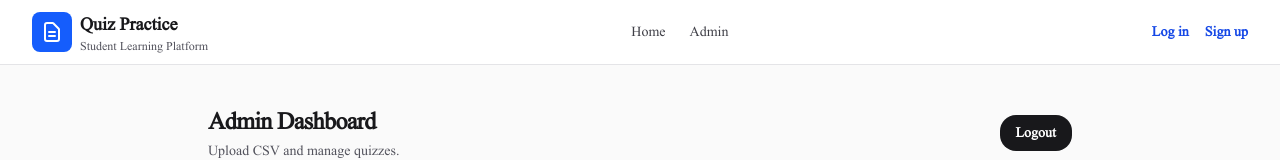
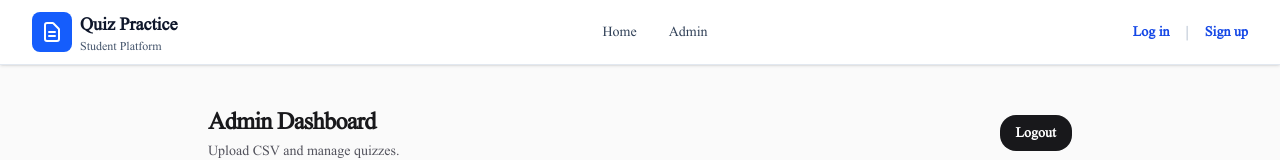
Before and after one commit to Naeem739/mcq-2.0, a Next.js app: page /admin in a window 1280 px wide. Shown: the top 160 px of the page. Built offline with nearby package versions, Linux system fonts and the light colour scheme; no server answers; the database is empty.

Commit message:
improve3.6

```diff
--- a/src/components/AuthNav.tsx
+++ b/src/components/AuthNav.tsx
@@ -5,10 +5,12 @@ import { logoutAction } from "@/app/auth/login/actions";
 
 export default function AuthNav({ user }: { user?: { userId: string; email: string } | null }) {
   return (
-    <div className="flex items-center gap-4">
+    <div className="flex items-center gap-2 sm:gap-4 flex-wrap justify-end">
       {user ? (
         <>
-          <span className="text-sm text-zinc-600">{user.email}</span>
+          <span className="text-xs sm:text-sm text-slate-600 truncate max-w-[120px] sm:max-w-none">
+            {user.email}
+          </span>
           <form
             action={async () => {
               await logoutAction();
@@ -17,18 +19,19 @@ export default function AuthNav({ user }: { user?: { userId: string; email: stri
           >
             <button
               type="submit"
-              className="text-sm font-semibold text-zinc-700 hover:text-zinc-900"
+              className="text-xs sm:text-sm font-semibold text-slate-700 hover:text-slate-900 whitespace-nowrap"
             >
-              Log out
+              Logout
             </button>
           </form>
         </>
       ) : (
         <>
-          <Link href="/auth/login" className="text-sm font-semibold text-blue-700 hover:underline">
+          <Link href="/auth/login" className="text-xs sm:text-sm font-semibold text-blue-700 hover:text-blue-800 whitespace-nowrap">
             Log in
           </Link>
-          <Link href="/auth/signup" className="text-sm font-semibold text-blue-700 hover:underline">
+          <span className="text-slate-400">|</span>
+          <Link href="/auth/signup" className="text-xs sm:text-sm font-semibold text-blue-700 hover:text-blue-800 whitespace-nowrap">
             Sign up
           </Link>
         </>
--- a/src/components/Header.tsx
+++ b/src/components/Header.tsx
@@ -6,12 +6,13 @@ export default async function Header() {
   const user = await getUserFromCookie();
 
   return (
-    <header className="border-b border-zinc-200 bg-white shadow-sm">
-      <div className="mx-auto max-w-7xl px-4 sm:px-6 lg:px-8">
-        <div className="flex h-16 items-center justify-between">
-          <div className="flex items-center gap-3">
-            <Link href="/" className="flex items-center gap-2">
-              <div className="flex h-10 w-10 items-center justify-center rounded-lg bg-blue-600 text-white">
+    <header className="border-b border-slate-200 bg-white shadow-sm sticky top-0 z-50">
+      <div className="mx-auto max-w-7xl px-3 sm:px-6 lg:px-8">
+        <div className="flex h-16 items-center gap-4">
+          {/* Logo - Left */}
+          <div className="flex items-center gap-2 flex-shrink-0">
+            <Link href="/" className="flex items-center gap-2 flex-shrink-0">
+              <div className="flex h-10 w-10 items-center justify-center rounded-lg bg-blue-600 text-white flex-shrink-0">
                 <svg
                   className="h-6 w-6"
                   fill="none"
@@ -27,45 +28,57 @@ export default async function Header() {
                 </svg>
               </div>
               <div className="hidden sm:block">
-                <h1 className="text-lg font-bold text-zinc-900">Quiz Practice</h1>
-                <p className="text-xs text-zinc-600">Student Learning Platform</p>
+                <h1 className="text-lg font-bold text-slate-900">Quiz Practice</h1>
+                <p className="text-xs text-slate-600">Student Platform</p>
               </div>
             </Link>
           </div>
 
-          <nav className="hidden md:flex items-center gap-6">
+          {/* Desktop Navigation - Center */}
+          <nav className="hidden md:flex items-center gap-8 flex-1 justify-center">
             <Link
               href="/"
-              className="text-sm font-medium text-zinc-700 hover:text-blue-600 transition-colors"
+              className="text-sm font-medium text-slate-700 hover:text-blue-600 transition-colors whitespace-nowrap"
             >
               Home
             </Link>
             {user && (
               <Link
                 href="/profile"
-                className="text-sm font-medium text-zinc-700 hover:text-blue-600 transition-colors"
+                className="text-sm font-medium text-slate-700 hover:text-blue-600 transition-colors whitespace-nowrap"
               >
                 Profile
               </Link>
             )}
             <Link
               href="/admin/upload"
-              className="text-sm font-medium text-zinc-700 hover:text-blue-600 transition-colors"
+              className="text-sm font-medium text-slate-700 hover:text-blue-600 transition-colors whitespace-nowrap"
             >
               Admin
             </Link>
           </nav>
 
-          <div className="flex items-center gap-4">
+          {/* Mobile Navigation - Center */}
+          <div className="flex md:hidden items-center gap-1 sm:gap-2 flex-1 justify-center">
+            <Link
+              href="/"
+              className="rounded px-2 sm:px-3 py-2 text-xs sm:text-sm font-medium text-slate-700 hover:bg-slate-100 transition-colors whitespace-nowrap"
+            >
+              Home
+            </Link>
+            {user && (
+              <Link
+                href="/profile"
+                className="rounded px-2 sm:px-3 py-2 text-xs sm:text-sm font-medium text-slate-700 hover:bg-slate-100 transition-colors whitespace-nowrap"
+              >
+                Profile
+              </Link>
+            )}
+          </div>
+
+          {/* Auth Component - Right */}
+          <div className="flex-shrink-0">
             <AuthNav user={user} />
-            <div className="flex items-center gap-2 md:hidden">
-              <Link
-                href="/"
-                className="rounded-lg px-3 py-2 text-sm font-medium text-zinc-700 hover:bg-zinc-100"
-              >
-                Home
-              </Link>
-            </div>
           </div>
         </div>
       </div>
```
